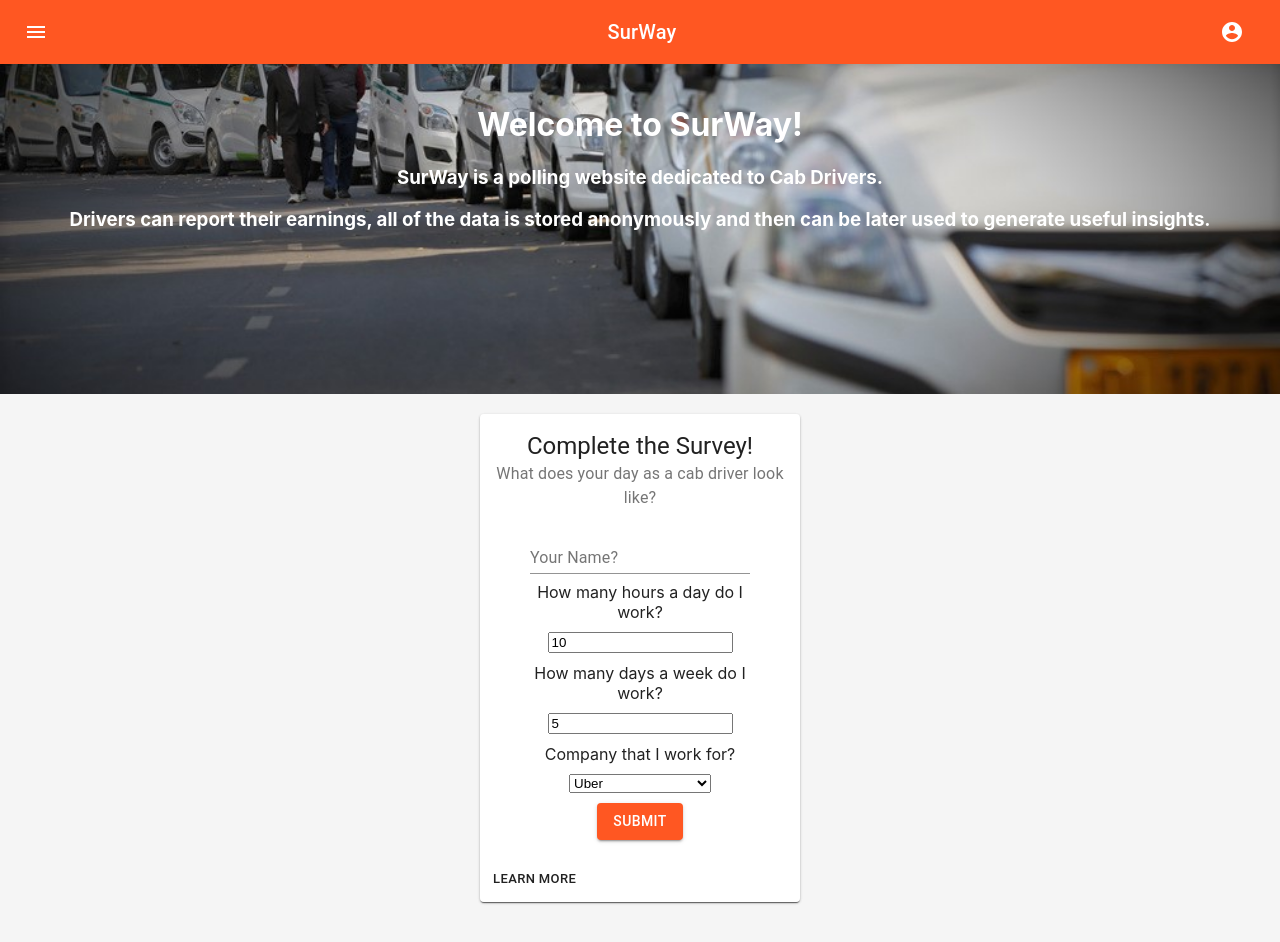
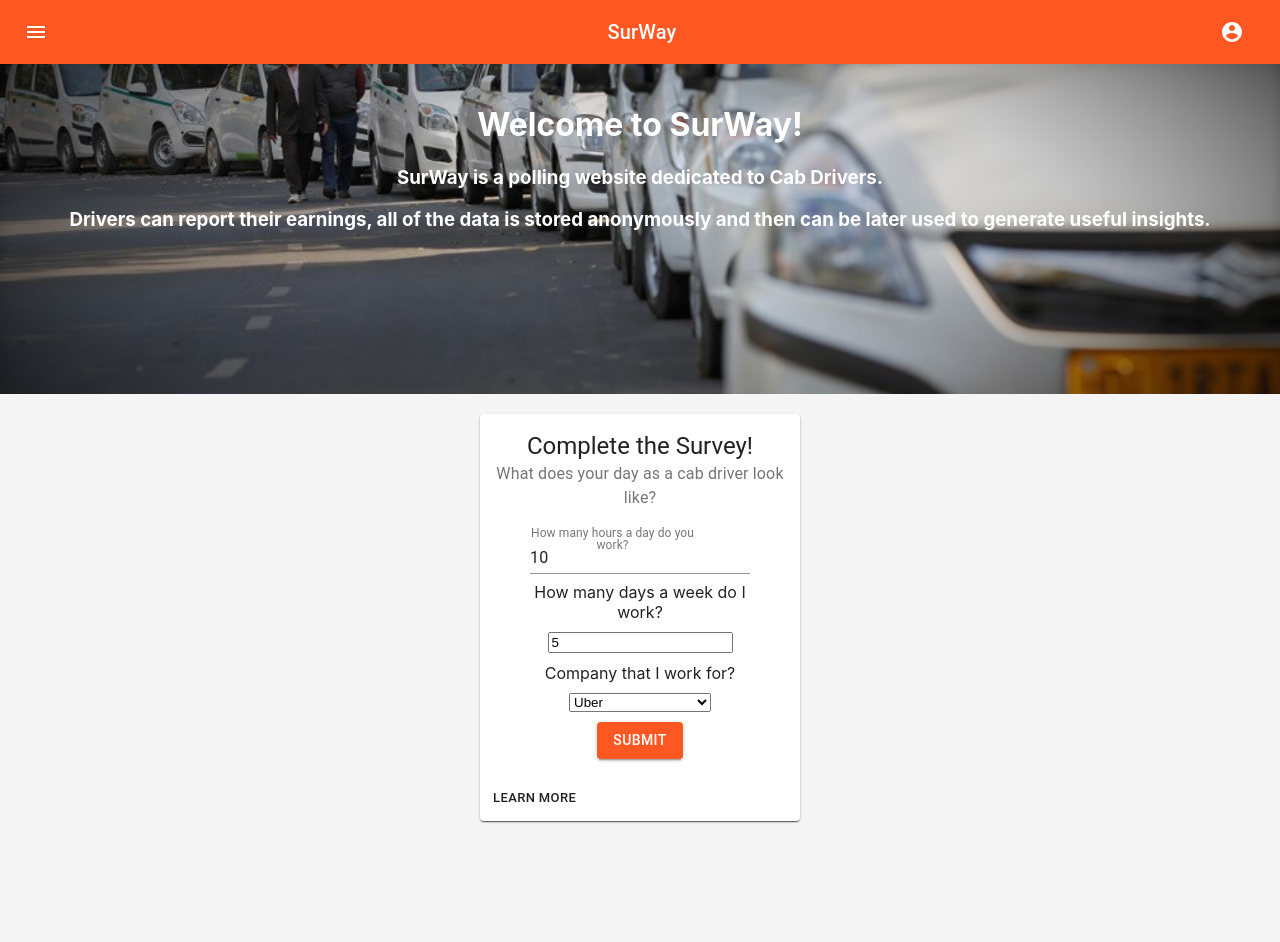
Before and after one commit to michael-1017/survey, a React (Create React App) app in the folder react/sur-way-app/: page / in a window 1280 px wide. Shown: the top 942 px of the page. Built offline with nearby package versions, Linux system fonts and the light colour scheme.

Commit message:
material-ui textfield is now working

```diff
--- a/react/sur-way-app/src/components/SurveyForm.js
+++ b/react/sur-way-app/src/components/SurveyForm.js
@@ -75,23 +75,14 @@ class SurveyForm extends Component {
                         <TextField
                             id="standard-basic"
                             className={classes.textField}
-                            label="Your Name?"
+                            label="How many hours a day do you work?"
                             margin="normal"
-                        />
-                    </div>
-
-                    <label>
-                        How many hours a day do I work?
-              <input
-                            type="number"
                             defaultValue={this.state.working_hours}
                             onChange={this.handleInputChange}
                             name="working_hours"
-                            style={padding}
+                            type="number"
                         />
-                    </label>
-
-                    <br></br>
+                    </div>
 
                     <label>
                         How many days a week do I work?
```
Lines whose indentation alone changed are shown as unchanged.
